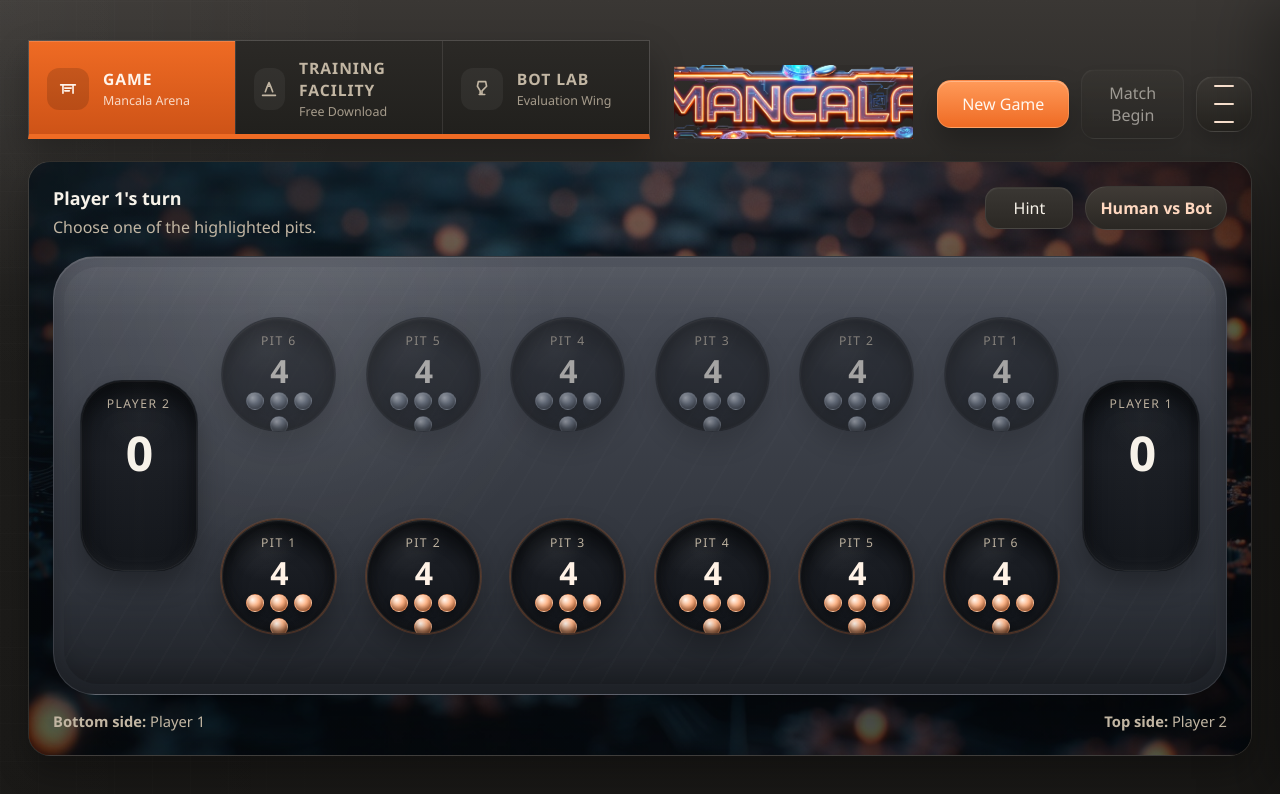
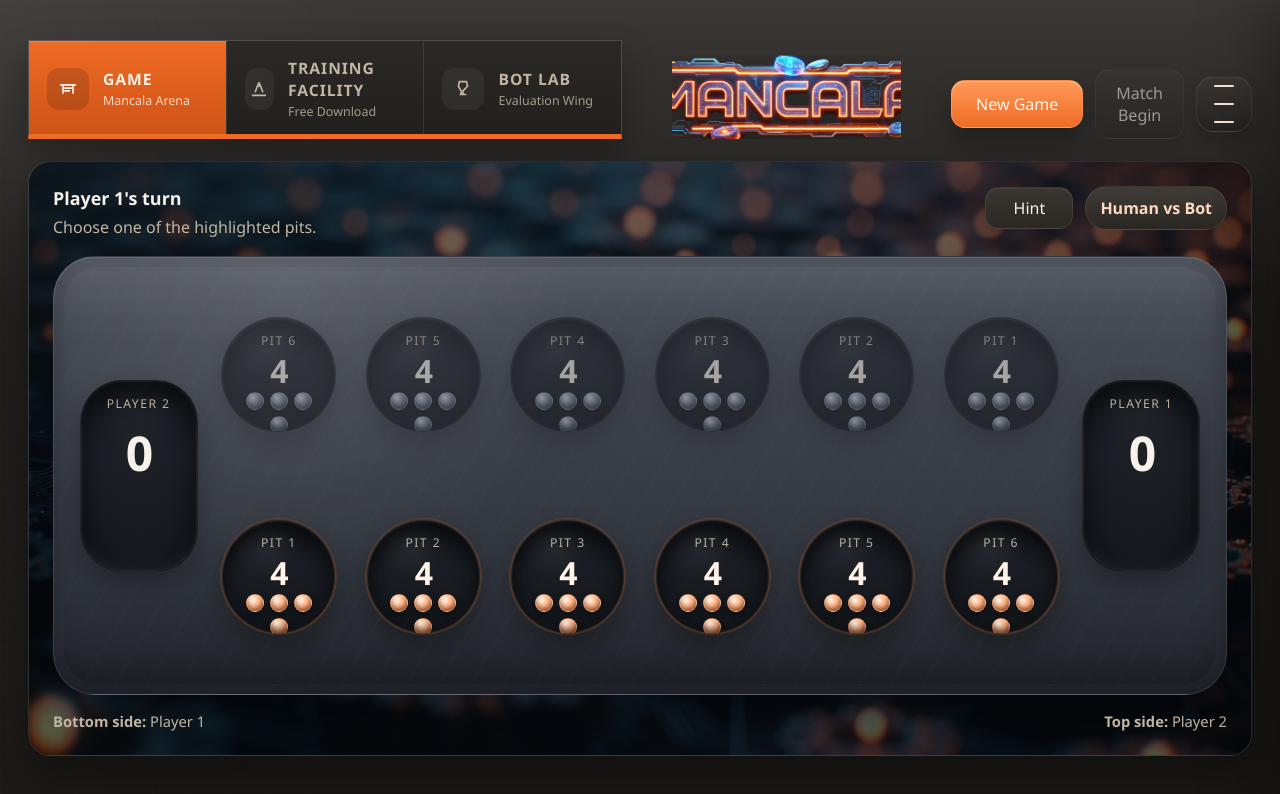
Before and after one commit to avlweb99-eng/AvlWeb, a website with bundled scripts: page AvlWeb/mancala/Mancala.html in a window 1280 px wide. Shown: the top 794 px of the page. Built offline with nearby package versions, Linux system fonts and the light colour scheme.

Commit message:
Update styles.css

```diff
--- a/AvlWeb/mancala/styles.css
+++ b/AvlWeb/mancala/styles.css
@@ -142,7 +142,7 @@ input[type="range"] {
   display: flex;
   justify-content: space-between;
   align-items: flex-end;
-  gap: 24px;
+  gap: 50px;
   margin-bottom: 22px;
 }
 
@@ -158,7 +158,7 @@ input[type="range"] {
 
 .workspace-brandmark {
   width: clamp(220px, 20vw, 290px);
-  height: 74px;
+  height: 84px;
   margin-right: auto;
   padding: 0;
   display: flex;
@@ -173,7 +173,7 @@ input[type="range"] {
   height: 100%;
   object-fit: contain;
   object-position: center;
-  transform: scale(3.25);
+  transform: scale(2.90);
   filter: saturate(1.08) contrast(1.05) drop-shadow(0 8px 16px rgba(0, 0, 0, 0.28));
 }
 
```
